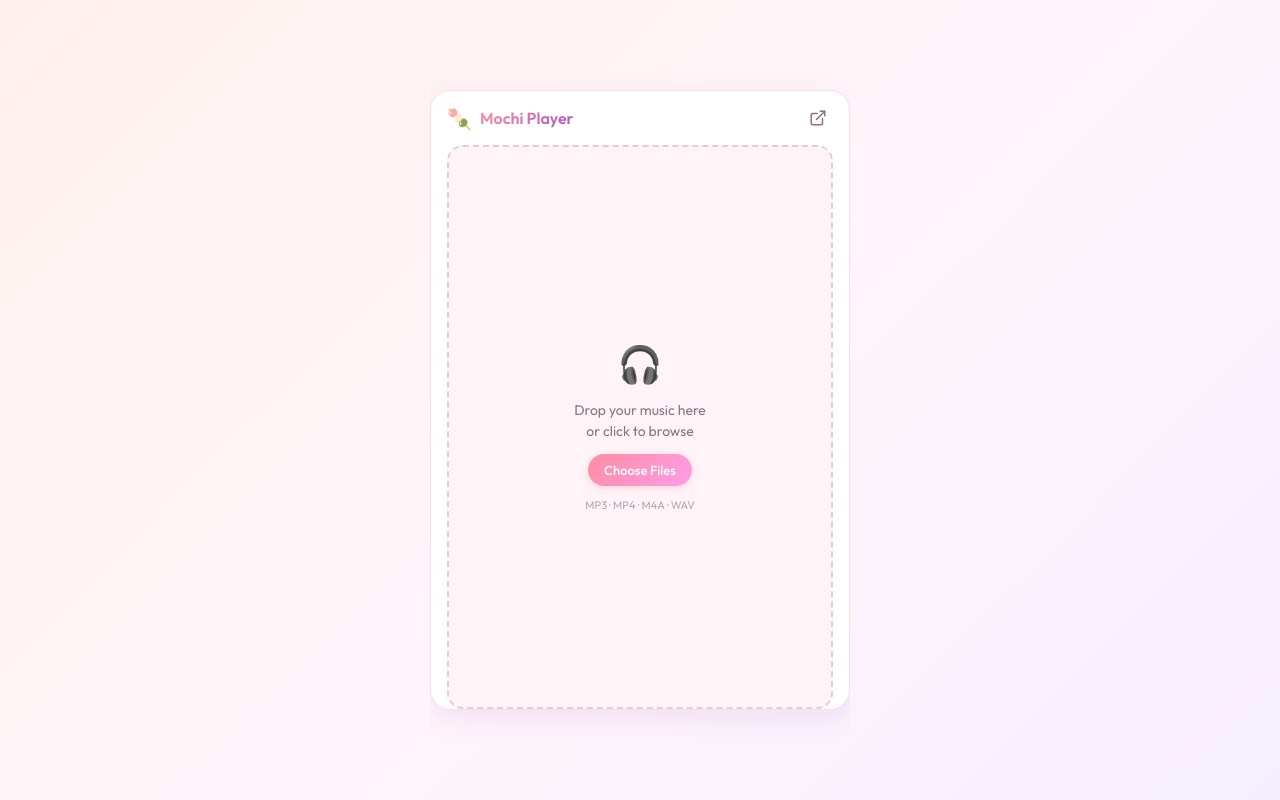
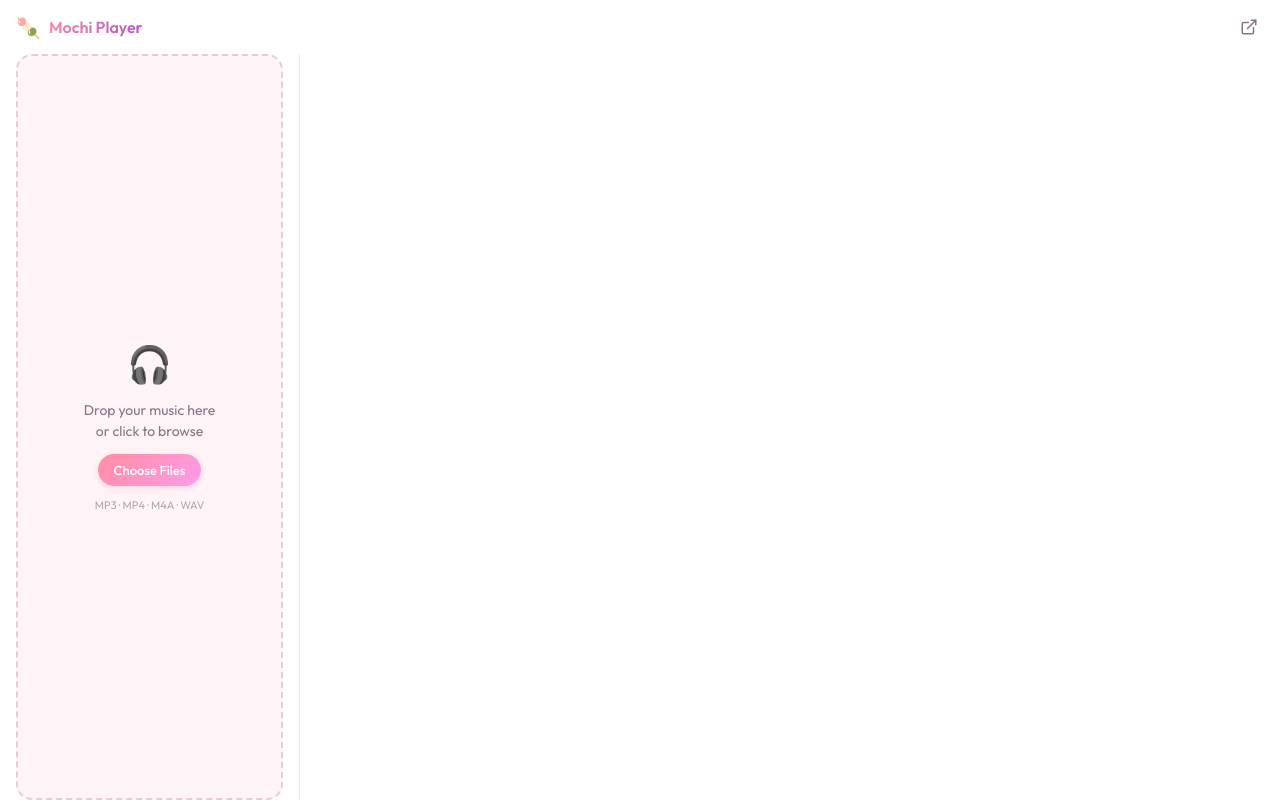
Before and after one commit to L4ncelotz/Mochi_Player-Webapp, a React (Vite) app: page / in a window 1280 px wide. Built offline with nearby package versions, Linux system fonts and the light colour scheme.

Commit message:
refactor: restructure core layout for full-screen web app

```diff
--- /dev/null
+++ b/src/App.module.css
@@ -0,0 +1,31 @@
+.appContainer {
+  display: flex;
+  flex-direction: column;
+  height: 100%;
+  width: 100%;
+}
+
+.mainContent {
+  display: flex;
+  flex: 1;
+  overflow: hidden;
+}
+
+.sidebar {
+  width: 300px;
+  background: rgba(255, 255, 255, 0.5);
+  border-right: 1px solid var(--border-light);
+  display: flex;
+  flex-direction: column;
+  overflow-y: auto;
+}
+
+.centerStage {
+  flex: 1;
+  display: flex;
+  flex-direction: column;
+  align-items: center;
+  justify-content: center;
+  overflow-y: auto;
+  position: relative;
+}
--- a/src/App.tsx
+++ b/src/App.tsx
@@ -11,6 +11,7 @@ import { useKeyboardShortcuts } from './hooks/useKeyboardShortcuts';
 import { useFileImport } from './hooks/useFileImport';
 import { useMediaSession } from './hooks/useMediaSession';
 import { usePlayerStore } from './stores/playerStore';
+import styles from './App.module.css';
 
 export default function App() {
   const tracks = usePlayerStore((s) => s.tracks);
@@ -38,18 +39,18 @@ export default function App() {
   const hasPlaylist = tracks.length > 0;
 
   return (
-    <div onDragOver={handleDragOver} onDrop={handleDrop}>
+    <div onDragOver={handleDragOver} onDrop={handleDrop} className={styles.appContainer}>
       <AppShell>
         <TitleBar />
-        {hasPlaylist ? (
-          <>
-            <NowPlayingCard track={currentTrack} />
-            <PlayerControls onSeek={seek} />
-            <Playlist />
-          </>
-        ) : (
-          <DropZone />
-        )}
+        <main className={styles.mainContent}>
+          <aside className={styles.sidebar}>
+            {hasPlaylist ? <Playlist /> : <DropZone />}
+          </aside>
+          <section className={styles.centerStage}>
+            {hasPlaylist && <NowPlayingCard track={currentTrack} />}
+          </section>
+        </main>
+        {hasPlaylist && <PlayerControls onSeek={seek} />}
         <ToastHost />
       </AppShell>
     </div>
--- a/src/components/AppShell.module.css
+++ b/src/components/AppShell.module.css
@@ -1,19 +1,9 @@
 .shell {
-  width: 420px;
-  max-width: 100vw;
-  height: 620px;
-  max-height: 100vh;
+  width: 100vw;
+  height: 100vh;
   background: var(--bg-card);
-  border-radius: var(--radius-xl);
-  box-shadow: var(--shadow-lg);
   display: flex;
   flex-direction: column;
   overflow: hidden;
   position: relative;
-  border: 1px solid var(--border-light);
-  transition: box-shadow var(--transition-normal);
 }
-
-.shell:hover {
-  box-shadow: 0 8px 32px rgba(173, 86, 196, 0.15), 0 0 0 1px rgba(255, 141, 161, 0.1);
-}
```
